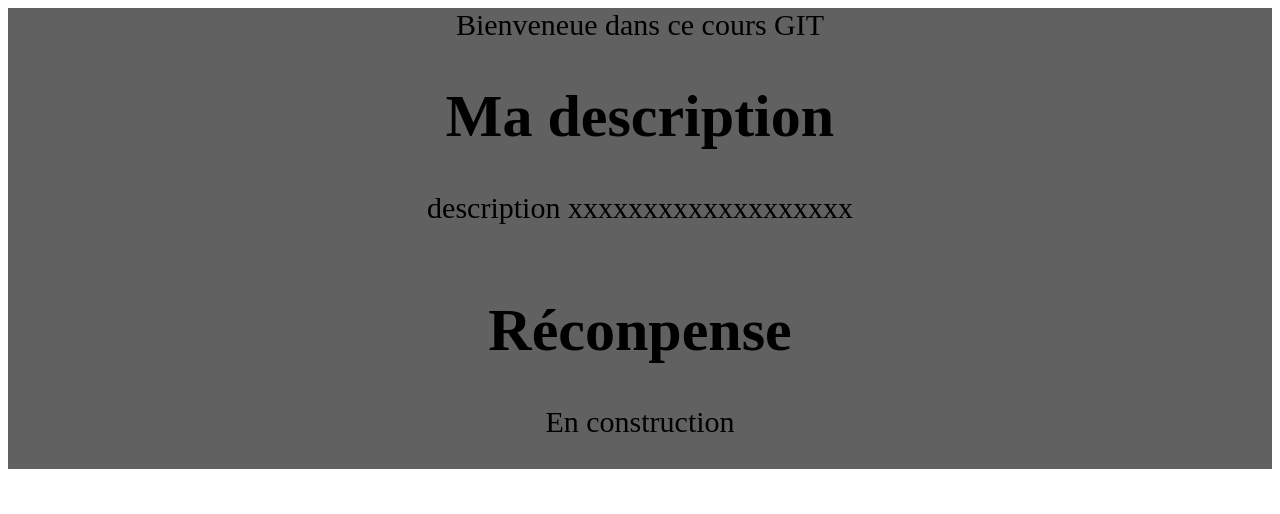
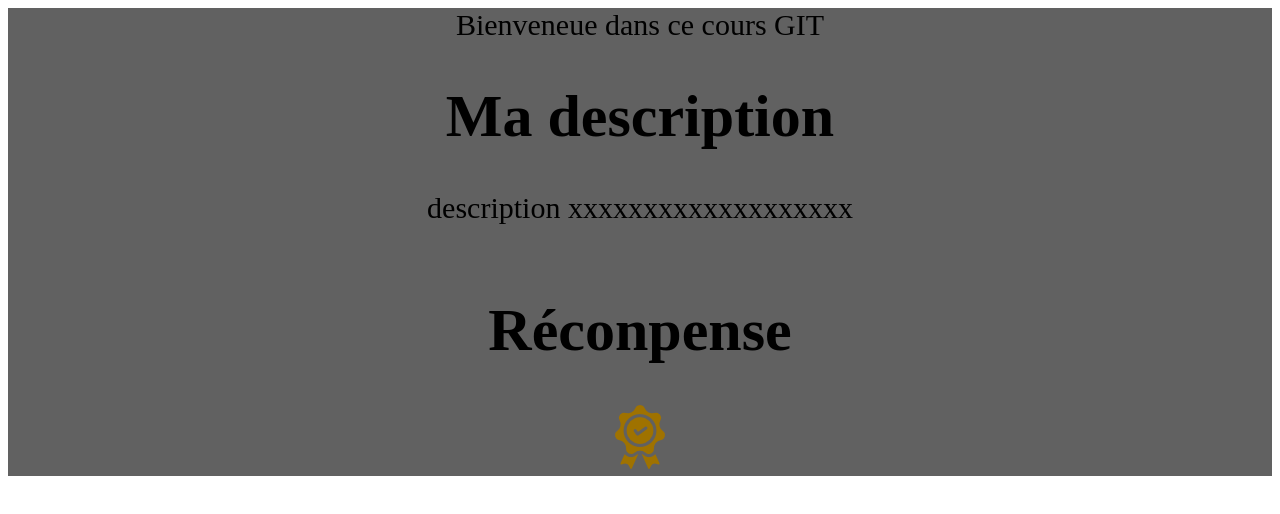
Before and after one commit to VincentLalaurette/mon-super-projet, a plain HTML site: page index.html in a window 1280 px wide. Drawn offline with Linux system fonts and the light colour scheme.

Commit message:
ajout de médaille

```diff
--- a/index.html
+++ b/index.html
@@ -24,7 +24,7 @@
      <div id="top-banner3">
       <!--Recompense-->
        <h1>Réconpense</h1>
-        <p>En construction</p>
+       <img src="images/medal_bronze.png" alt="médaille">
     </div>
 
 </body>
```
